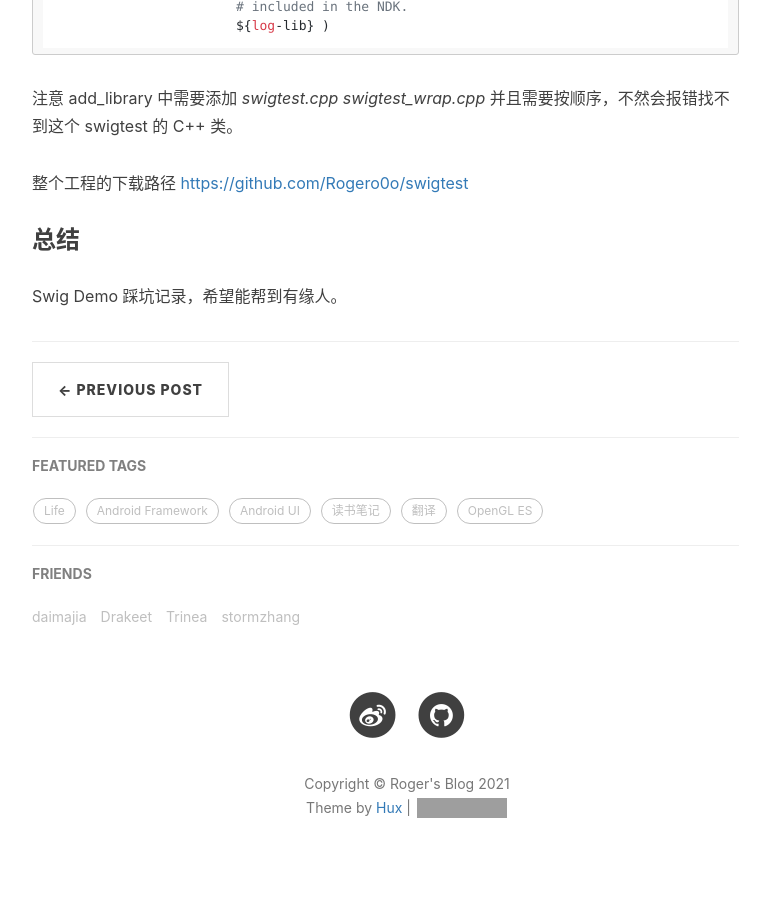
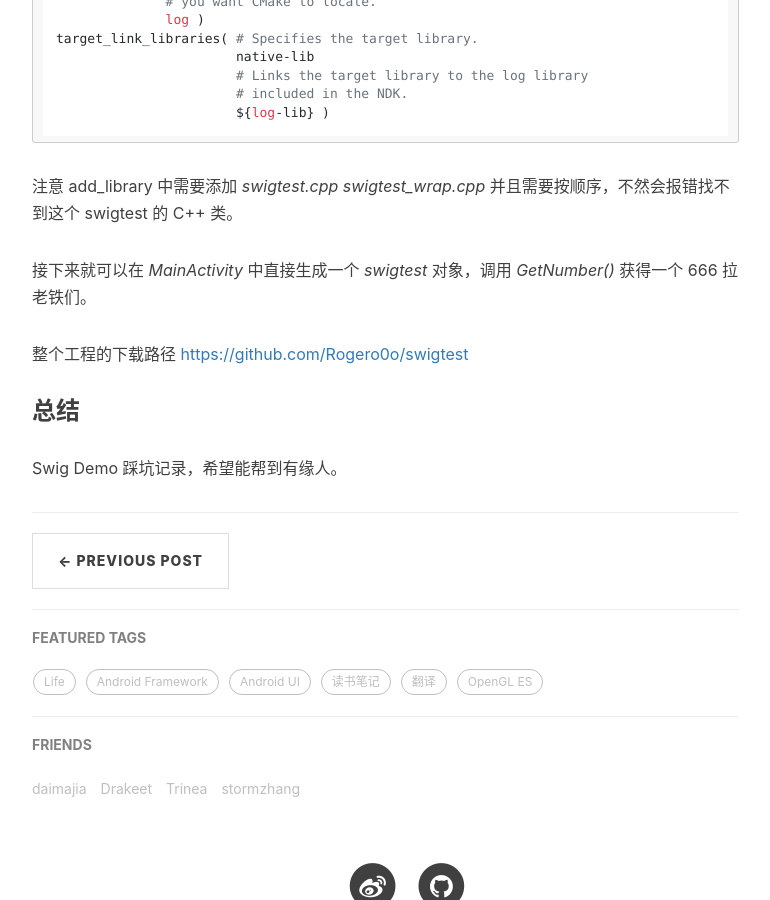
Before and after one commit to Rogero0o/rogero0o.github.io, a Jekyll site: the page built from _posts/2021-3-30-swig-demo.md, in a window 1280 px wide and 900 px high, scrolled down 3090 px. Shown: the whole window, without its empty margins (233-1003 px from the left). Built offline with Jekyll 4.4.1, drawn with Linux system fonts in a browser that asks for light colours; nearby versions of some CDN libraries; comment, search, counter and statistics services are not loaded; grey boxes are pictures that could not be loaded.

Commit message:
update new file

```diff
--- a/_posts/2021-3-30-swig-demo.md
+++ b/_posts/2021-3-30-swig-demo.md
@@ -80,7 +80,9 @@
 可以看到 swig 自动生成了 *cpp/swigtest_wrap.cpp* 文件，在 *src/main/java/com/mycompany/swigtest* 下生成了
 
 *swigtest.java* （用来调用 JNI 的类，通过实例化这个类来调用 JNI 方法
+
 *Test.java*（空实现， swig 生成的 java 文件由上层实现的部分
+
 *TestJNI.java* （实际的 JNI 类，调用到 C++ 方法
 
 接下来修改 CMakeLists.txt 文件
@@ -109,6 +111,8 @@
 
 注意 add_library 中需要添加 *swigtest.cpp* *swigtest_wrap.cpp* 并且需要按顺序，不然会报错找不到这个 swigtest 的 C++ 类。
 
+接下来就可以在 *MainActivity* 中直接生成一个 *swigtest* 对象，调用 *GetNumber()* 获得一个 666 拉老铁们。
+
 整个工程的下载路径 [https://github.com/Rogero0o/swigtest](https://github.com/Rogero0o/swigtest)
 
 ### 总结
```
